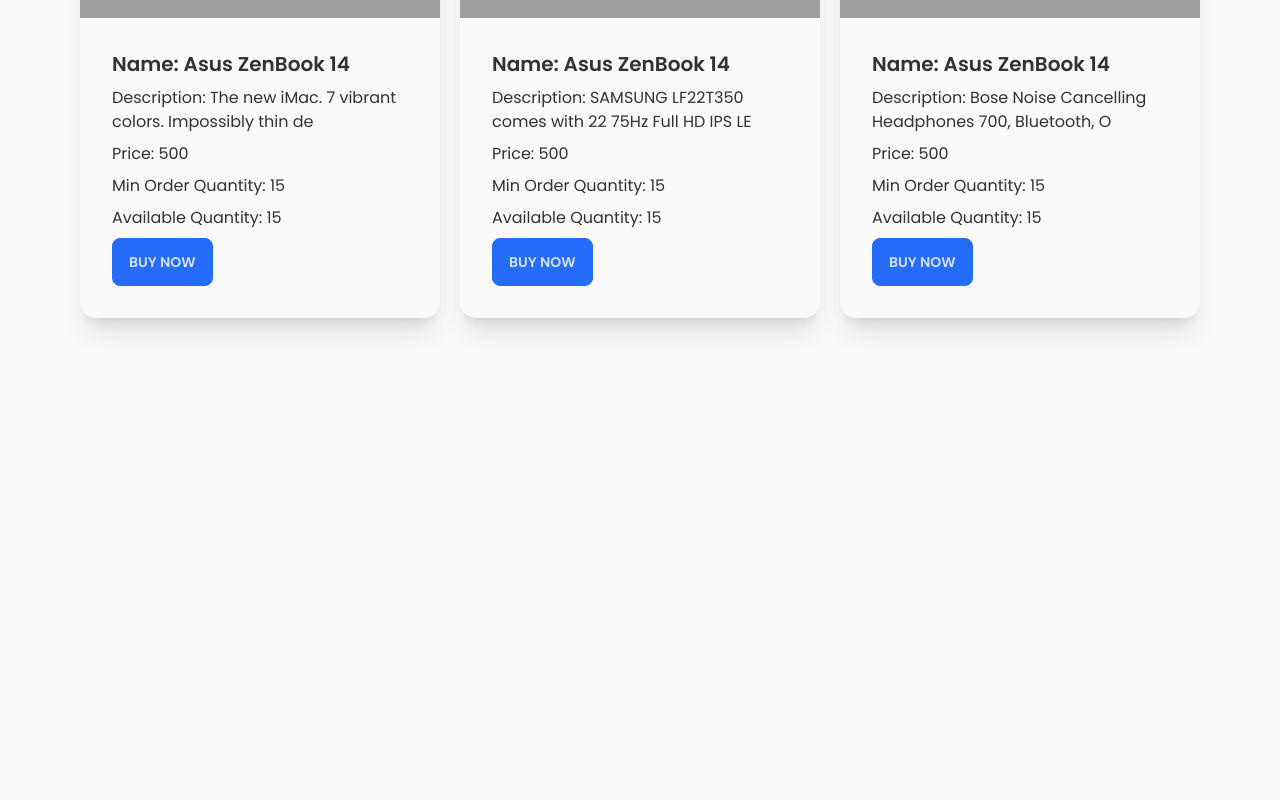
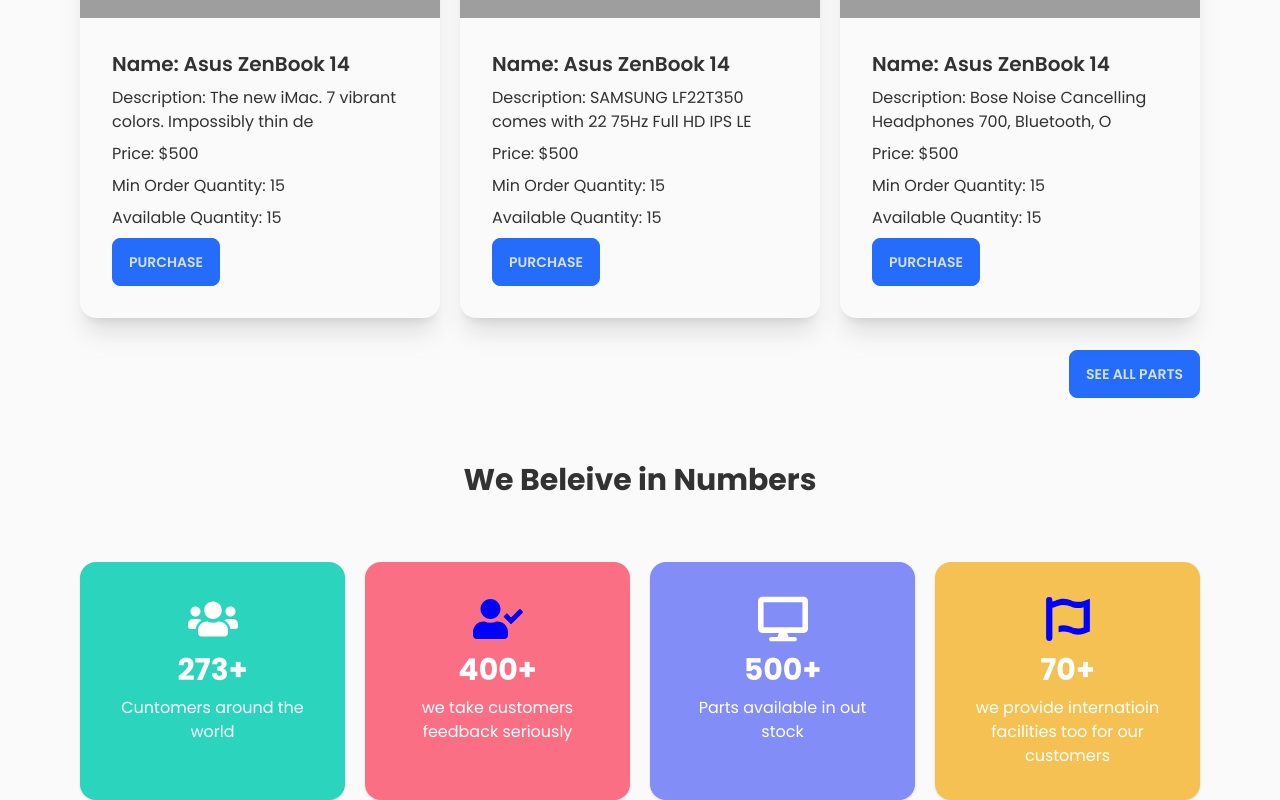
Before and after one commit to rokib97/prime-systems-client, a React (Create React App) app: page / in a window 1280 px wide. Shown: the part 1778-2578 px from the top of the page. Before the commit the page ends 2128 px from the top, so only its background shows below. Built offline with nearby package versions, Linux system fonts and the light colour scheme; grey boxes are pictures that could not be loaded.

Commit message:
added summary part with dynamic number generate

```diff
--- a/package.json
+++ b/package.json
@@ -8,7 +8,9 @@
     "@testing-library/user-event": "^13.5.0",
     "daisyui": "^2.15.0",
     "react": "^18.1.0",
+    "react-countup": "^6.2.0",
     "react-dom": "^18.1.0",
+    "react-icons": "^4.3.1",
     "react-query": "^3.39.0",
     "react-router-dom": "^6.3.0",
     "react-scripts": "5.0.1",
--- a/src/App.js
+++ b/src/App.js
@@ -2,6 +2,7 @@
 import Login from "./authentication/Login";
 import Signup from "./authentication/Signup";
 import Navbar from "./components/Navbar";
+import AvailableParts from "./Pages/AvailableParts/AvailableParts";
 import Blogs from "./Pages/Blogs/Blogs";
 import Home from "./Pages/Home/Home";
 import MyPortfolio from "./Pages/MyPortfolio/MyPortfolio";
@@ -12,6 +13,7 @@
       <Navbar />
       <Routes>
         <Route path="/" element={<Home />} />
+        <Route path="/availableparts" element={<AvailableParts />} />
         <Route path="/login" element={<Login />} />
         <Route path="/signup" element={<Signup />} />
         <Route path="/blogs" element={<Blogs />} />
--- /dev/null
+++ b/src/Pages/AvailableParts/AvailableParts.js
@@ -0,0 +1,27 @@
+import React from "react";
+import { useQuery } from "react-query";
+import Part from "../Home/Part";
+
+const AvailableParts = () => {
+  const { data: parts, isLoading } = useQuery("available", () =>
+    fetch("parts.json").then((res) => res.json())
+  );
+
+  if (isLoading) {
+    return "loading...";
+  }
+  return (
+    <div className="lg:px-20">
+      <h2 className="text-3xl font-bold text-center my-8">
+        Our AvailableParts
+      </h2>
+      <div className="grid grid-cols-1 md:grid-cols-2 lg:grid-cols-3 gap-5">
+        {parts.map((part, index) => (
+          <Part key={index} part={part} />
+        ))}
+      </div>
+    </div>
+  );
+};
+
+export default AvailableParts;
--- a/src/Pages/Home/Home.js
+++ b/src/Pages/Home/Home.js
@@ -1,12 +1,14 @@
 import React from "react";
 import Banner from "./Banner";
 import Parts from "./Parts";
+import Summary from "./Summary";
 
 const Home = () => {
   return (
     <div>
       <Banner />
       <Parts />
+      <Summary />
     </div>
   );
 };
--- a/src/Pages/Home/Part.js
+++ b/src/Pages/Home/Part.js
@@ -10,11 +10,11 @@
       <div class="card-body">
         <h2 class="card-title">Name: {name}</h2>
         <p>Description: {desc.slice(0, 50)}</p>
-        <p>Price: {price}</p>
+        <p>Price: ${price}</p>
         <p>Min Order Quantity: {minOrderQuantity}</p>
         <p>Available Quantity: {availQuantity}</p>
         <div class="card-actions justify-start">
-          <button class="btn btn-primary">Buy Now</button>
+          <button class="btn btn-primary">purchase</button>
         </div>
       </div>
     </div>
--- a/src/Pages/Home/Parts.js
+++ b/src/Pages/Home/Parts.js
@@ -1,5 +1,6 @@
 import React from "react";
 import { useQuery } from "react-query";
+import { Link } from "react-router-dom";
 import Part from "./Part";
 
 const Parts = () => {
@@ -18,6 +19,11 @@
           <Part key={index} part={part} />
         ))}
       </div>
+      <div className="my-8 text-right">
+        <Link to="/availableparts">
+          <button className="btn btn-primary">See All Parts</button>
+        </Link>
+      </div>
     </div>
   );
 };
--- /dev/null
+++ b/src/Pages/Home/Summary.js
@@ -0,0 +1,59 @@
+import React from "react";
+import CountUp from "react-countup";
+import {
+  FaDesktop,
+  FaFontAwesomeFlag,
+  FaUserCheck,
+  FaUsers,
+} from "react-icons/fa";
+const Summary = () => {
+  return (
+    <div className="mt-16 lg:px-20">
+      <h2 className="text-3xl font-bold text-center mb-16">
+        We Beleive in Numbers
+      </h2>
+      <div className="grid grid-cols-1 md:grid-cols-2 lg:grid-cols-4 gap-5 ">
+        <div class="card  shadow bg-success">
+          <div class="card-body items-center text-center">
+            <FaUsers size={50} color="white" />
+            <span className="text-3xl text-white font-bold">
+              <CountUp delay={1} start={0} end={273} />+
+            </span>
+            <p className="text-white">Cuntomers around the world</p>
+          </div>
+        </div>
+        <div class="card  bg-error shadow">
+          <div class="card-body items-center text-center">
+            <FaUserCheck size={50} color="blue" />
+            <span className="text-3xl text-white font-bold">
+              <CountUp delay={1} start={0} end={400} />+
+            </span>
+            <p className="text-white">we take customers feedback seriously</p>
+          </div>
+        </div>
+        <div class="card  bg-secondary shadow">
+          <div class="card-body items-center text-center">
+            <FaDesktop size={50} color="white" />
+            <span className="text-3xl text-white font-bold">
+              <CountUp delay={1} start={0} end={500} />+
+            </span>
+            <p className="text-white">Parts available in out stock</p>
+          </div>
+        </div>
+        <div class="card  bg-warning shadow">
+          <div class="card-body items-center text-center">
+            <FaFontAwesomeFlag size={50} color="blue" />
+            <span className="text-3xl text-white font-bold">
+              <CountUp delay={1} start={0} end={70} />+
+            </span>
+            <p className="text-white">
+              we provide internatioin facilities too for our customers
+            </p>
+          </div>
+        </div>
+      </div>
+    </div>
+  );
+};
+
+export default Summary;
--- a/src/components/Navbar.js
+++ b/src/components/Navbar.js
@@ -29,6 +29,9 @@
             <li>
               <NavLink to="/">Home</NavLink>
             </li>
+            <li>
+              <NavLink to="/availableparts">Available Parts</NavLink>
+            </li>
 
             <li>
               <NavLink to="/blogs">Blogs</NavLink>
@@ -52,7 +55,9 @@
           <li>
             <NavLink to="/">Home</NavLink>
           </li>
-
+          <li>
+            <NavLink to="/availableparts">Available Parts</NavLink>
+          </li>
           <li>
             <NavLink to="/blogs">Blogs</NavLink>
           </li>
```
Also changed, not shown: 1 other file (tests, documents, lock files or other folders).
